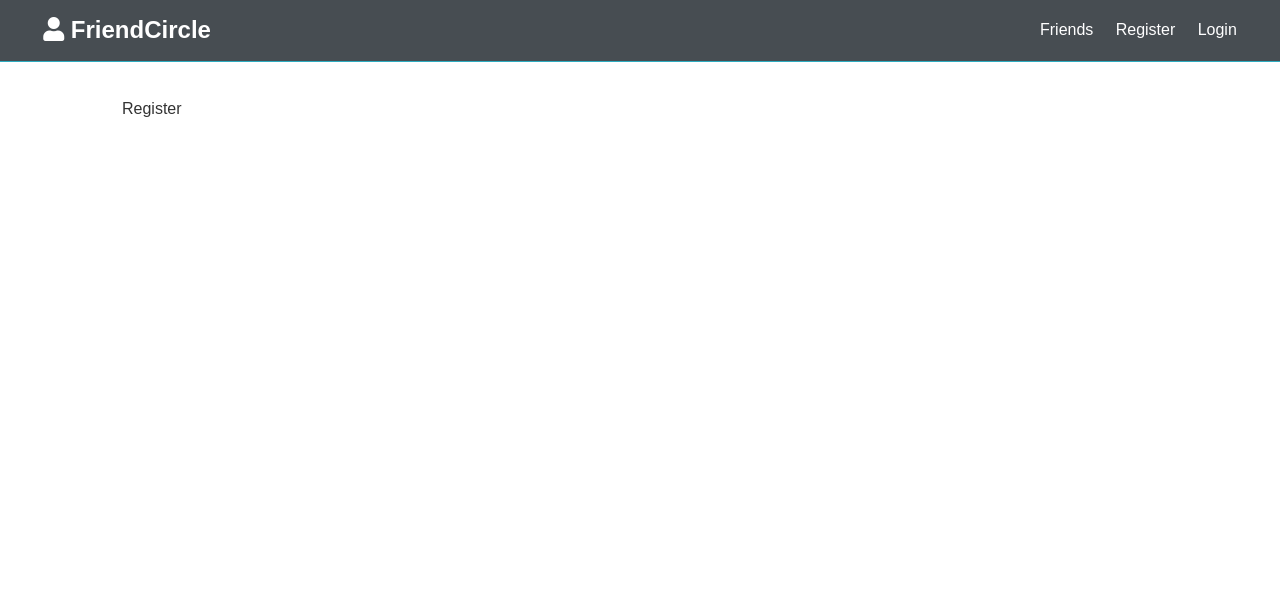
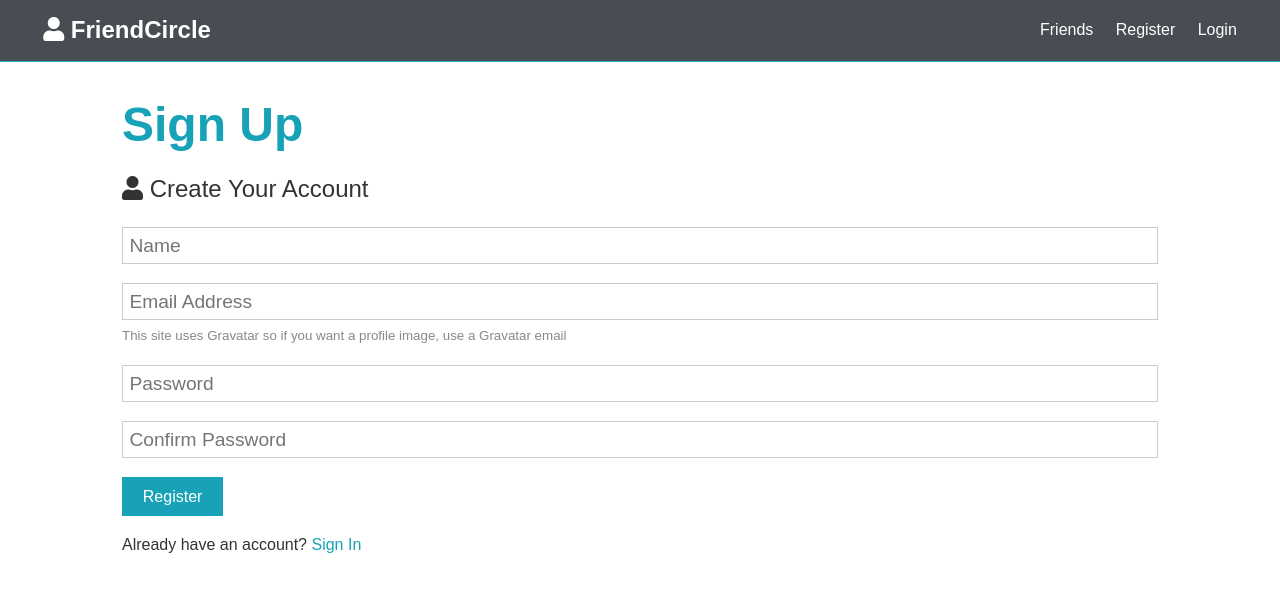
Before and after one commit to ronimaskey/tech_cluster, a React (Create React App) app in the folder client/: page /register in a window 1280 px wide. Shown: the top 592 px of the page. Built offline with nearby package versions, Linux system fonts and the light colour scheme.

Commit message:
[created] registerform/ usestate hook

```diff
--- a/client/src/components/auth/Register.js
+++ b/client/src/components/auth/Register.js
@@ -1,11 +1,85 @@
-import React from 'react'
+import React, { Fragment, useState } from 'react';
 
 const Register = () => {
-    return (
-        <div>
-           Register
-        </div>
-    )
-}
+    const [formData, setFormData] = useState({
+        name: '',
+        email: '',
+        password: '',
+        password2: ''
+    });
+
+    const { name, email, password, password2 } = formData;
+
+    const onChange = e =>
+        setFormData({ ...formData, [e.target.name]: e.target.value });
+
+    const onSubmit = e => {
+        e.preventDefault();
+        if (password !== password2) {
+            console.log('Password donot match');
+        } else {
+            console.log(formData);
+        }
+    };
+
+    return(
+        <Fragment>
+                <h1 className="large text-primary">Sign Up</h1>
+                <p className="lead"><i className="fas fa-user"></i> Create Your Account</p>
+                <form className="form" onSubmit={e => onSubmit(e)}>
+                    <div className="form-group">
+                    <input
+                        type="text"
+                        placeholder="Name"
+                        name="name"
+                        value={name}
+                        onChange={e => onChange(e)}
+                        required
+                    />
+                    </div>
+                    <div className="form-group">
+                    <input
+                        type="email"
+                        placeholder="Email Address"
+                        name="email"
+                        value={email}
+                        onChange={e => onChange(e)}
+                        required />
+                    <small className="form-text"
+                        >This site uses Gravatar so if you want a profile image, use a
+                        Gravatar email</small
+                    >
+                    </div>
+                    <div className="form-group">
+                    <input
+                        type="password"
+                        placeholder="Password"
+                        name="password"
+                        minLength="6"
+                        value={password}
+                        onChange={e => onChange(e)}
+                        required
+                    />
+                    </div>
+                    <div className="form-group">
+                    <input
+                        type="password"
+                        placeholder="Confirm Password"
+                        name="password2"
+                        minLength="6"
+                        value={password2}
+                        onChange={e => onChange(e)}
+                        required
+                    />
+                    </div>
+                    <input type="submit" className="btn btn-primary" value="Register" />
+                </form>
+                <p className="my-1">
+                    Already have an account? <a href="login.html">Sign In</a>
+                </p>
+
+        </Fragment>);
+
+};
 
 export default Register;
```
